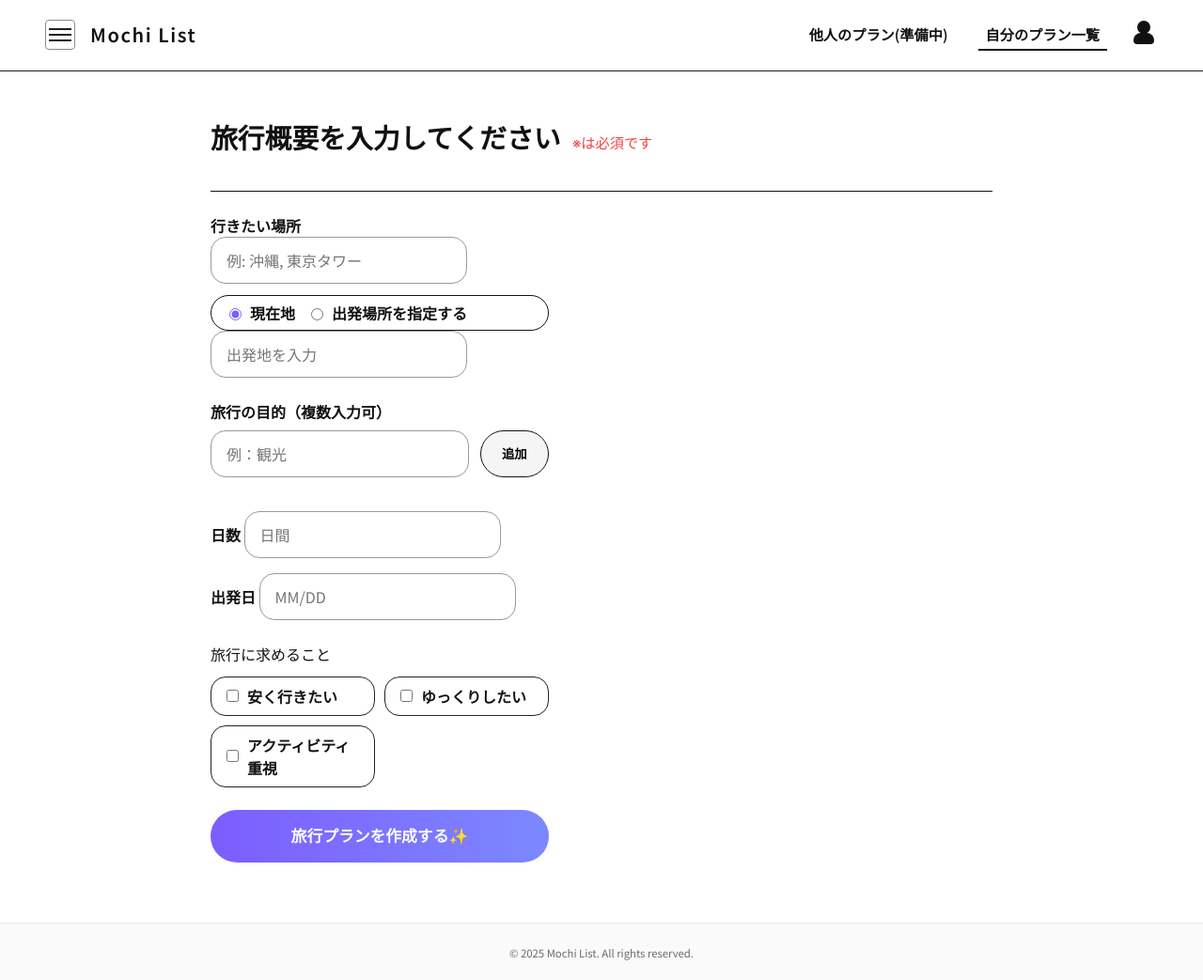
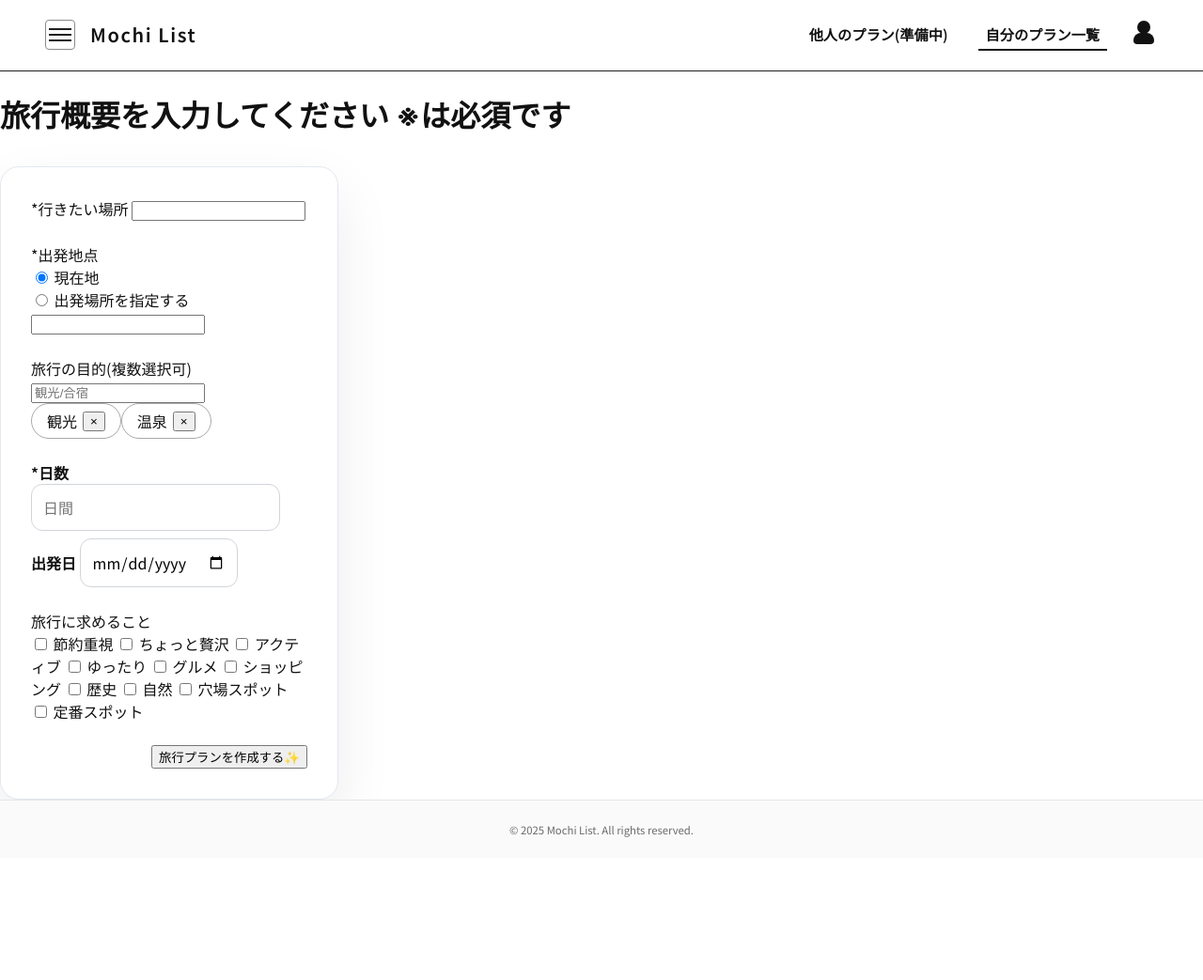
Before and after one commit to kokoriko3/motilist, a Flask app: page /plans/create_form in a window 1280 px wide. Shown: the whole page at 94% size. After the commit the page ends 891 px from the top, so only its background shows below. Run offline with Flask 3, Linux system fonts and the light colour scheme.

Commit message:
軽く修正

```diff
--- a/app/routes/plan_routes.py
+++ b/app/routes/plan_routes.py
@@ -62,21 +62,11 @@ def plan_detail(plan_id):
 # ----------------------------------------
 @plan_bp.route("/create_form", methods=["GET"])
 def plan_create_form():
-    form_state = {
-        "system_error": False,
-        "missing_required": False,
-        "selected_origin": "current",
-        "custom_origin": "",
-        "purpose_values": [],
-        "needs": ["安く行きたい", "ゆっくりしたい", "アクティビティ重視"],
-        "selected_needs": [],
-        "destination": "",
-        "days": "",
-        "start_date": "",
-    }
+    form = PlanCreateForm()
+
     return render_template(
         "plan/plan_create.html",
-        form_state=form_state,   # ★これを必ず渡す
+        form=form,
         active_nav="plans",
     )
 
--- a/app/templates/plan/plan_create.html
+++ b/app/templates/plan/plan_create.html
@@ -1,84 +1,132 @@
 {% extends 'layout.html' %}
 
-{% block title %}旅行概要の入力 | {{ config['BRAND_NAME'] }}{% endblock %}
+{% block title %}旅行概要の入力 | もちリスト{% endblock %}
 
 {% block content %}
-  <section class="page-section travel-form">
-    <div class="travel-form__header">
-      <h1>旅行概要を入力してください</h1>
-      <span class="travel-form__note">※は必須です</span>
+<div class="plan-create-container">
+  <header class="page-header">
+    <h1>旅行概要を入力してください <span class="required-note">※は必須です</span></h1>
+  </header>
+
+  <form method="POST" action="{{ url_for('plan.plan_create') }}" class="plan-form">
+    {{ form.csrf_token }}
+
+    <div class="form-group">
+      <label class="form-label"><span class="required">*</span>行きたい場所</label>
+      <input type="text" name="destination" class="form-input" placeholder="" value="{{ form.destination.data or '' }}">
     </div>
 
-    {% if form_state.system_error %}
-      <p class="form-error">システムエラーです。</p>
-    {% elif form_state.missing_required %}
-      <p class="form-error">必須項目が未入力です</p>
-    {% endif %}
+    <div class="form-group">
+      <label class="form-label"><span class="required">*</span>出発地点</label>
+      <div class="origin-container">
+        <label class="radio-card">
+          <input type="radio" name="origin_type" value="current" checked>
+          <span class="radio-mark"></span>
+          <span class="radio-text">現在地</span>
+        </label>
 
-    <form class="travel-form__body">
-      <div class="travel-form__row">
-        <label>
-          <span>行きたい場所</span>
-          <input type="text" placeholder="例: 沖縄, 東京タワー" />
+        <div class="origin-custom-wrapper">
+          <label class="radio-card">
+            <input type="radio" name="origin_type" value="custom">
+            <span class="radio-mark"></span>
+            <span class="radio-text">出発場所を指定する</span>
           </label>
-        <div class="origin-select">
-          <div class="origin-pill">
-            <label>
-              <input type="radio" name="origin" value="current" {% if form_state.selected_origin == 'current' %}checked{% endif %} />
-              <span>現在地</span>
-            </label>
-            <label>
-              <input type="radio" name="origin" value="custom" {% if form_state.selected_origin == 'custom' %}checked{% endif %} />
-              <span>出発場所を指定する</span>
-            </label>
+          <input type="text" name="departure" class="form-input mt-2" placeholder="" value="{{ form.departure.data or '' }}">
         </div>
-          <input type="text" placeholder="出発地を入力" value="{{ form_state.custom_origin }}" />
       </div>
     </div>
 
-      <div class="travel-form__row travel-form__row--chips" data-purpose>
-        <label>
-          <span>旅行の目的（複数入力可）</span>
-          <div class="purpose-add-row">
-            <input type="text" data-purpose-input placeholder="例：観光" />
-            <button class="purpose-add-button" type="button" data-purpose-add>追加</button>
+    <div class="form-group">
+      <label class="form-label">旅行の目的(複数選択可)</label>
+      <div class="purpose-container">
+        <input type="text" class="form-input purpose-input" data-purpose-input placeholder="観光/合宿">
+        <div class="chip-list" data-purpose-list>
+          <span class="chip">観光 <button type="button">&times;</button></span>
+          <span class="chip">温泉 <button type="button">&times;</button></span>
         </div>
-        </label>
-        <div class="chip-group" data-purpose-list>
-          {% for value in form_state.purpose_values %}
-            <span class="chip is-selected" data-purpose-chip data-value="{{ value }}">
-              <span class="chip__label">{{ value }}</span>
-              <button class="chip__remove" type="button" aria-label="削除" data-purpose-remove>&times;</button>
-            </span>
-          {% endfor %}
-        </div>
-        <input type="hidden" name="purposes" data-purpose-hidden value="{{ form_state.purpose_values|join(',') }}" />
+        <input type="hidden" name="purposes_raw" data-purpose-hidden value="{{ form.purposes_raw.data or '' }}">
+        <button type="button" style="display:none;" data-purpose-add></button> </div>
     </div>
 
-      <div class="travel-form__row travel-form__row--short">
-        <label>
-          <span>日数</span>
-          <input type="number" placeholder="日間" min="1" />
-        </label>
-        <label>
-          <span>出発日</span>
-          <input type="text" placeholder="MM/DD" />
-        </label>
+    <div class="form-row">
+      <div class="form-group col-half">
+        <label class="form-label"><span class="required">*</span>日数</label>
+        <input type="number" name="days" class="form-input" placeholder="日間" value="{{ form.days.data or '' }}">
+      </div>
+      <div class="form-group col-half">
+        <label class="form-label">出発日</label>
+        <input type="date" name="start_date" class="form-input" placeholder="MM/DD" value="{{ form.start_date.data or '' }}">
+      </div>
     </div>
 
-      <div class="travel-form__row">
-        <span>旅行に求めること</span>
-        <div class="need-grid">
-          {% for option in form_state.needs %}
-            <label class="need-option">
-              <input type="checkbox" />
-              <span>{{ option }}</span>
+    <div class="form-group">
+      <label class="form-label">旅行に求めること</label>
+      <div class="needs-grid">
+        {% set needs_options = [
+          "節約重視", "ちょっと贅沢", "アクティブ", "ゆったり", "グルメ",
+          "ショッピング", "歴史", "自然", "穴場スポット", "定番スポット"
+        ] %}
+        {% for option in needs_options %}
+        <label class="checkbox-card">
+          <input type="checkbox" name="needs" value="{{ option }}">
+          <span class="checkbox-text">{{ option }}</span>
         </label>
         {% endfor %}
       </div>
     </div>
 
-      <a class="cta-large" href="#">旅行プランを作成する✨</a>
+    <div class="form-actions">
+      <button type="submit" class="submit-btn">旅行プランを作成する✨</button>
+    </div>
+
   </form>
-  </section>
+</div>
+
+<script>
+document.addEventListener('DOMContentLoaded', () => {
+  const input = document.querySelector('[data-purpose-input]');
+  const list = document.querySelector('[data-purpose-list]');
+  const hidden = document.querySelector('[data-purpose-hidden]');
+
+  // 初期値があればセット、なければ空
+  let values = hidden.value ? hidden.value.split(',').filter(v => v) : [];
+  // デモ用に空なら初期値を入れる（画像に合わせるため）
+  if (values.length === 0) values = ["観光", "温泉"];
+
+  const render = () => {
+    list.innerHTML = '';
+    values.forEach((val, idx) => {
+      const chip = document.createElement('span');
+      chip.className = 'chip';
+      chip.innerHTML = `${val} <button type="button" class="chip-remove">&times;</button>`;
+      chip.querySelector('.chip-remove').onclick = () => remove(idx);
+      list.appendChild(chip);
+    });
+    hidden.value = values.join(',');
+  };
+
+  const add = () => {
+    const val = input.value.trim();
+    if (val && !values.includes(val)) {
+      values.push(val);
+      input.value = '';
+      render();
+    }
+  };
+
+  const remove = (index) => {
+    values.splice(index, 1);
+    render();
+  };
+
+  input.addEventListener('keypress', (e) => {
+    if (e.key === 'Enter') {
+      e.preventDefault();
+      add();
+    }
+  });
+
+  render();
+});
+</script>
 {% endblock %}
```
Lines whose indentation alone changed are shown as unchanged.
